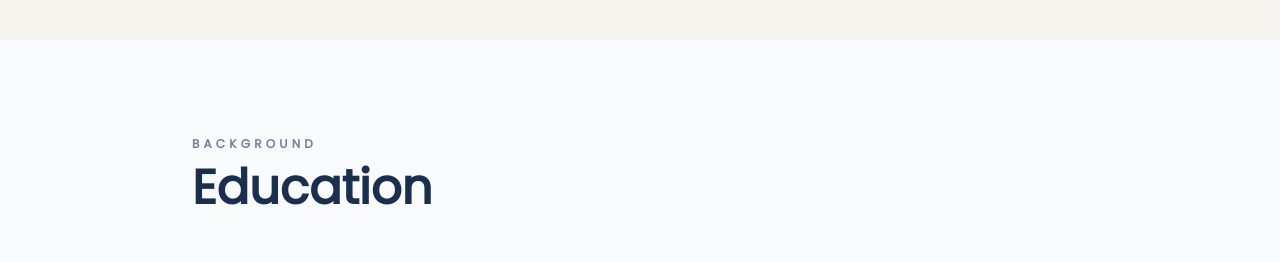
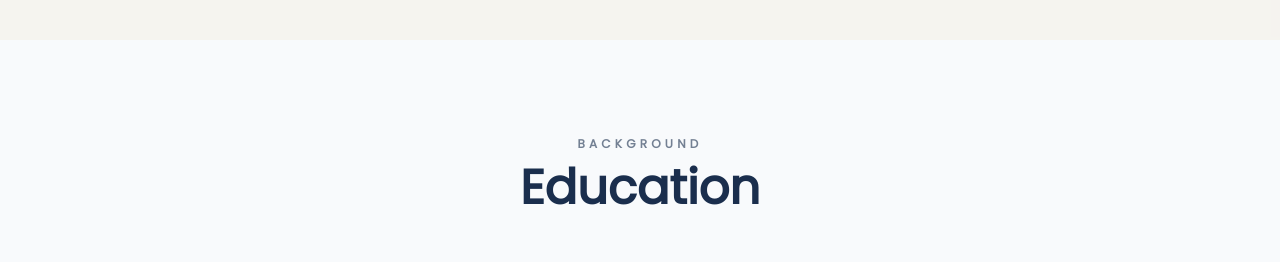
Before and after one commit to dhirendraxd/shishir-portfolio-ui, a React (Vite) app: page / in a window 1280 px wide. Shown: the part 3520-3782 px from the top of the page. Built offline with nearby package versions, Linux system fonts and the light colour scheme; the HTML template or start-up script is replaced by a standard one.

Commit message:
Center align Education section heading

```diff
--- a/src/components/Education.tsx
+++ b/src/components/Education.tsx
@@ -27,7 +27,7 @@ const Education = () => {
     <section id="education" className="py-24 px-6 bg-background">
       <div className="max-w-4xl mx-auto">
         {/* Section header */}
-        <div className="mb-16">
+        <div className="mb-16 text-center">
           <p className="text-xs font-bold tracking-[0.35em] text-foreground/60 uppercase mb-3">
             Background
           </p>
```
